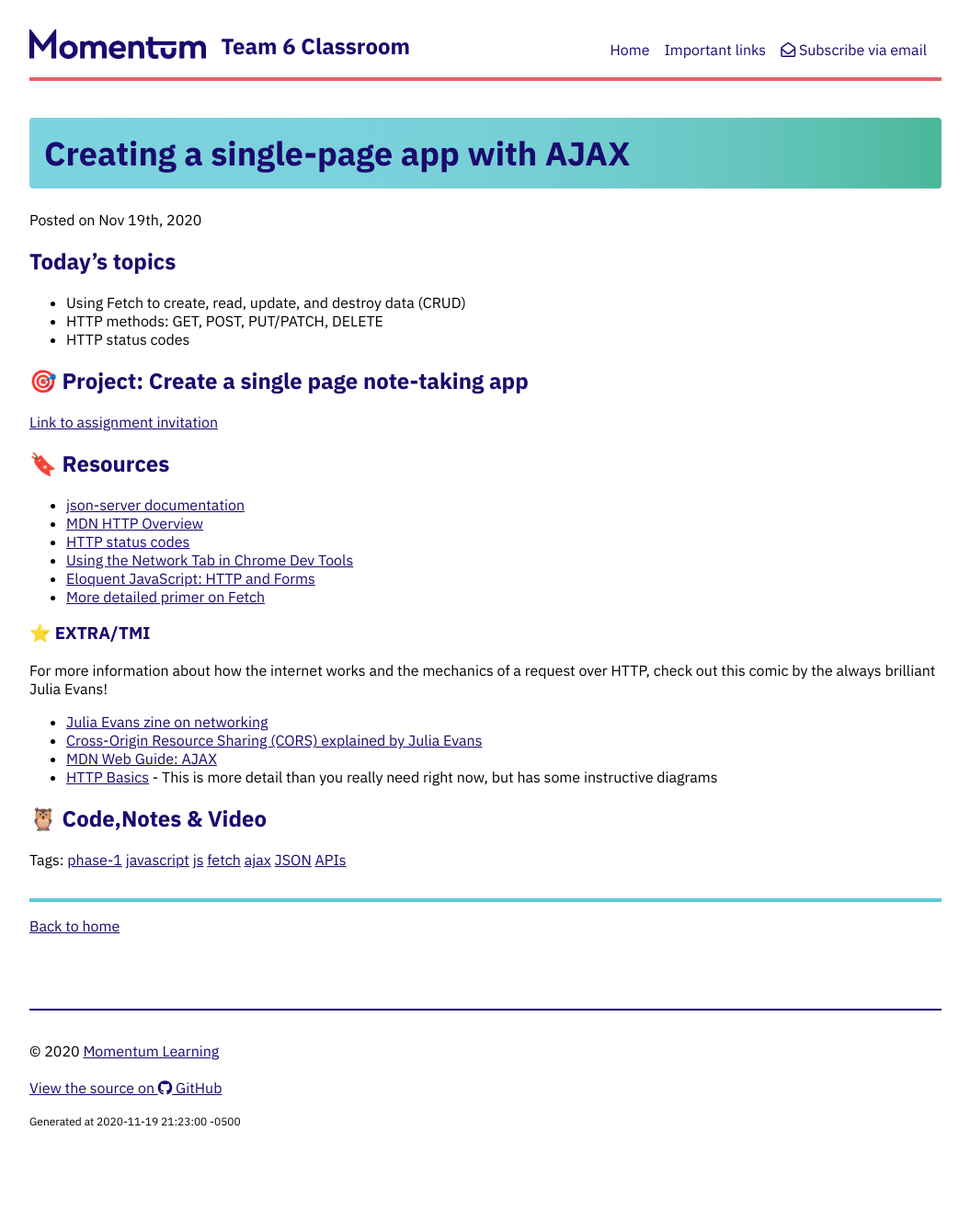
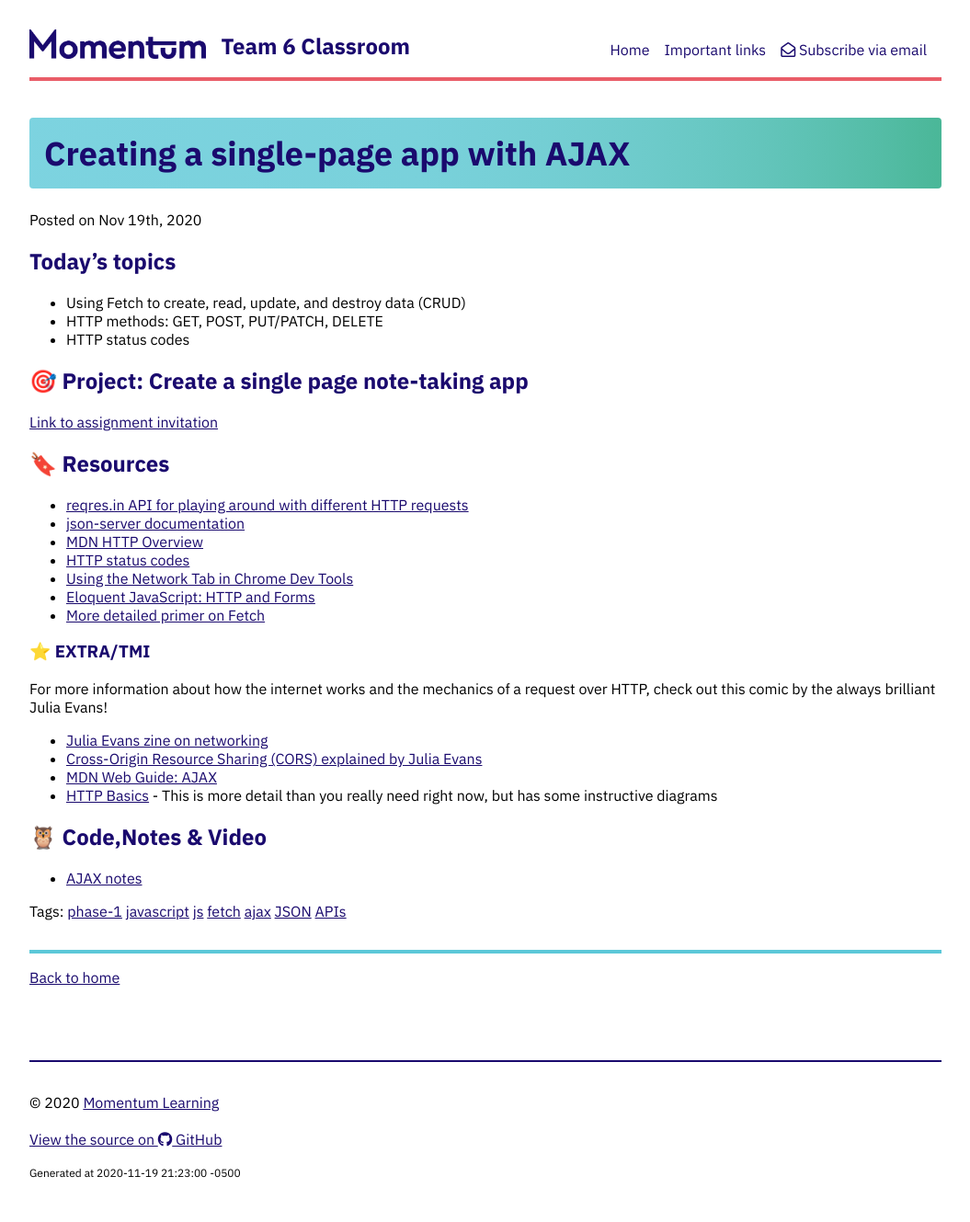
Before and after one commit to momentum-team-6/momentum-team-6.github.io, a Jekyll site: the page built from _posts/2020-11-19-ajax-app.md, in a window 1280 px wide. Shown: the whole page at 92% size, without its empty margins (112-1167 px from the left). Built offline with Jekyll 4.4.1, drawn with Linux system fonts in a browser that asks for light colours; nearby versions of some CDN libraries; before the commit the page ends 1273 px from its top, so only the background shows below that.

Commit message:
Add links

```diff
--- a/_posts/2020-11-19-ajax-app.md
+++ b/_posts/2020-11-19-ajax-app.md
@@ -16,6 +16,7 @@ tags: phase-1 javascript js fetch ajax JSON APIs
 
 ## 🔖 Resources
 
+- [reqres.in API for playing around with different HTTP requests](https://reqres.in/)
 - [json-server documentation](https://github.com/typicode/json-server#getting-started)
 - [MDN HTTP Overview](https://developer.mozilla.org/en-US/docs/Web/HTTP/Overview)
 - [HTTP status codes](https://httpstatuses.com/)
@@ -33,3 +34,5 @@ For more information about how the internet works and the mechanics of a request
 - [HTTP Basics](http://www.ntu.edu.sg/home/ehchua/programming/webprogramming/HTTP_Basics.html) - This is more detail than you really need right now, but has some instructive diagrams
 
 ## 🦉 Code,Notes & Video
+
+- [AJAX notes](https://github.com/momentum-team-6/notes/blob/main/ajax-http.md)
```
